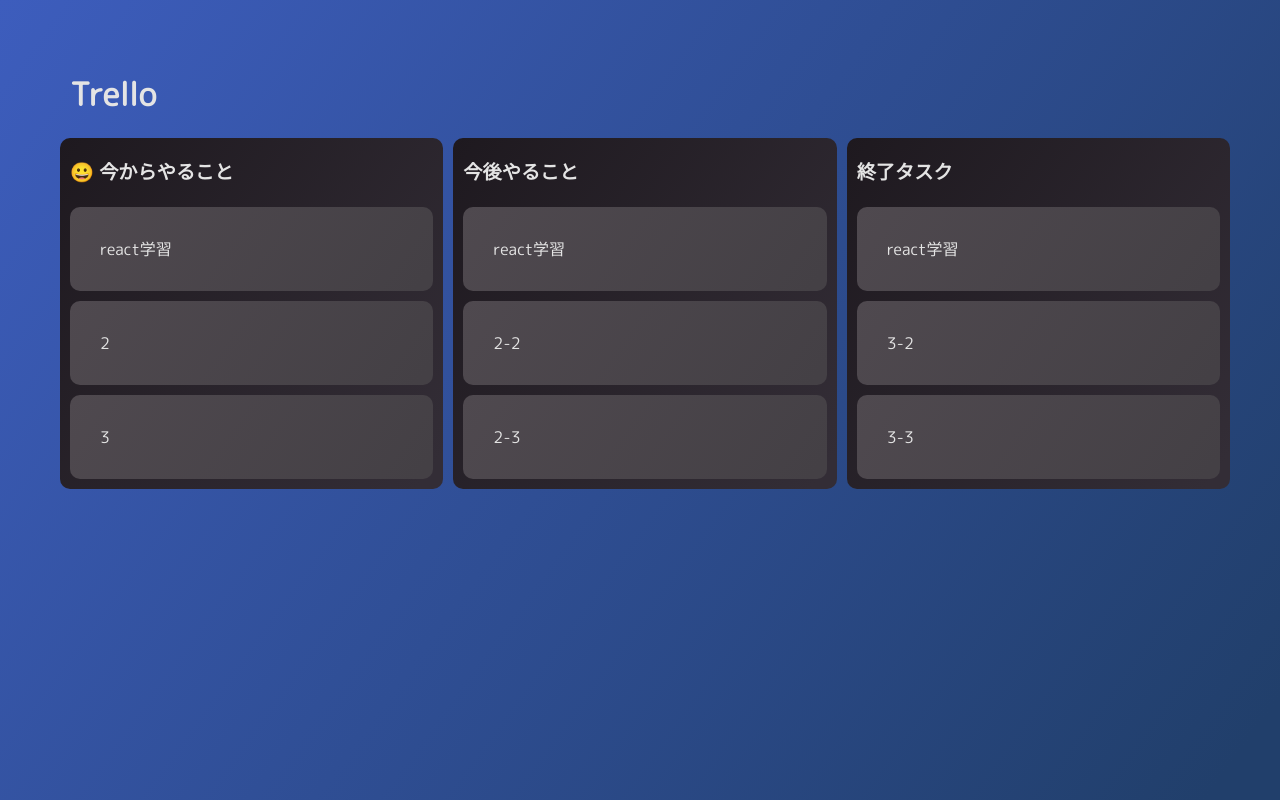
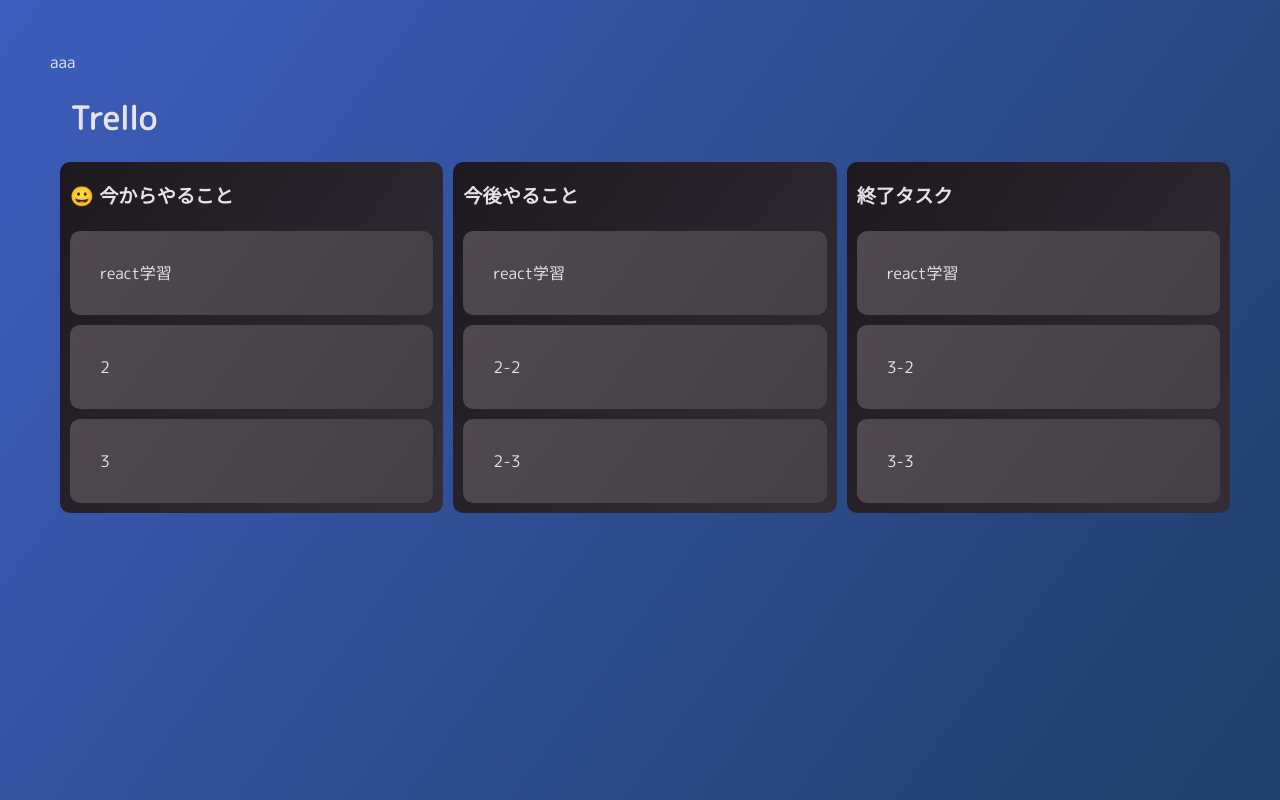
Before and after one commit to haruki0314/trello_clone, a React (Create React App) app: page / in a window 1280 px wide. Built offline with nearby package versions, Linux system fonts and the light colour scheme.

Commit message:
trello風機能制作完了

```diff
--- a/src/App.js
+++ b/src/App.js
@@ -4,6 +4,7 @@
 function App() {
   return (
     <div style={{ padding: "50px" }}>
+      <div className="side">aaa</div>
       <h1 style={{ padding: "20px" }}>Trello</h1>
       <Main />
     </div>
```
